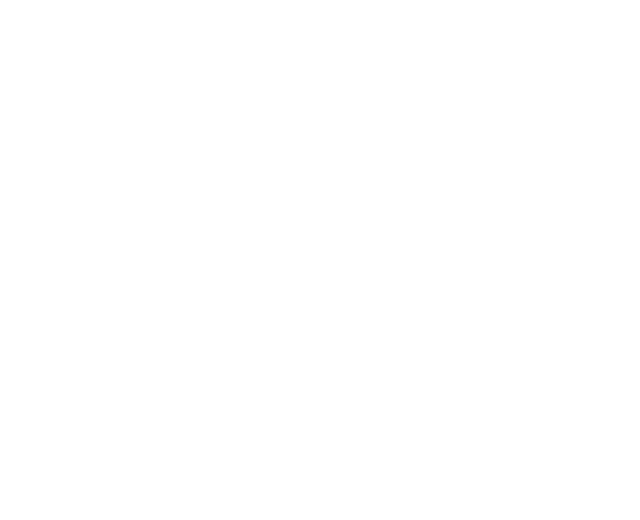
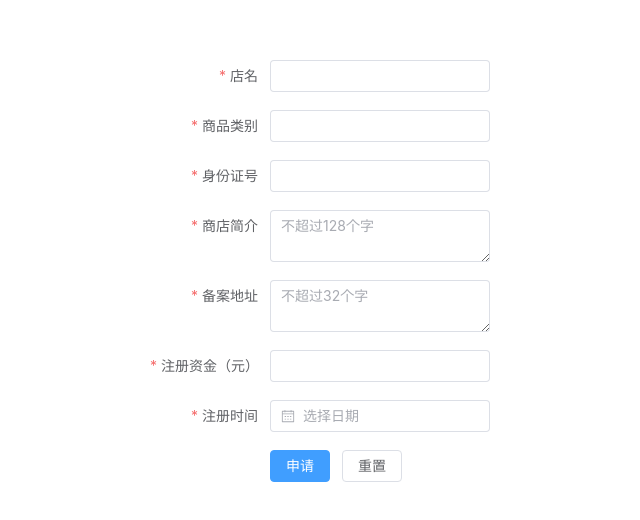
Before and after one commit to andrew-L-au/online-shop, a Vue app in the folder login-register/: page /openStore in a window 1280 px wide. Before the commit this address had no page. Shown: the part 120-640 px from the top of the page, without its empty margins (320-960 px from the left). Built offline with nearby package versions, Linux system fonts and the light colour scheme.

Commit message:
add route /openStore to router

```diff
--- a/login-register/src/router/index.js
+++ b/login-register/src/router/index.js
@@ -3,6 +3,7 @@
 import WelcomePage from "@/components/WelcomePage.vue";
 import SignupTable from "@/components/SignupTable.vue";
 import UserPage from "@/components/UserPage.vue";
+import OpenStoreView from '../views/OpenStoreView.vue'
 
 const router = createRouter({
   history: createWebHistory(import.meta.env.BASE_URL),
@@ -25,7 +26,12 @@
     {
       path:'/user',
       component:UserPage
-    }
+    },
+    {
+      path: '/openStore',
+      name: 'openStore',
+      component: OpenStoreView
+    },
 
   ]
 })
--- /dev/null
+++ b/login-register/src/views/OpenStoreView.vue
@@ -0,0 +1,9 @@
+<script setup>
+import OpenStore from '../components/OpenStore.vue';
+</script>
+
+<template>
+  <main>
+    <OpenStore />
+  </main>
+</template>
```
